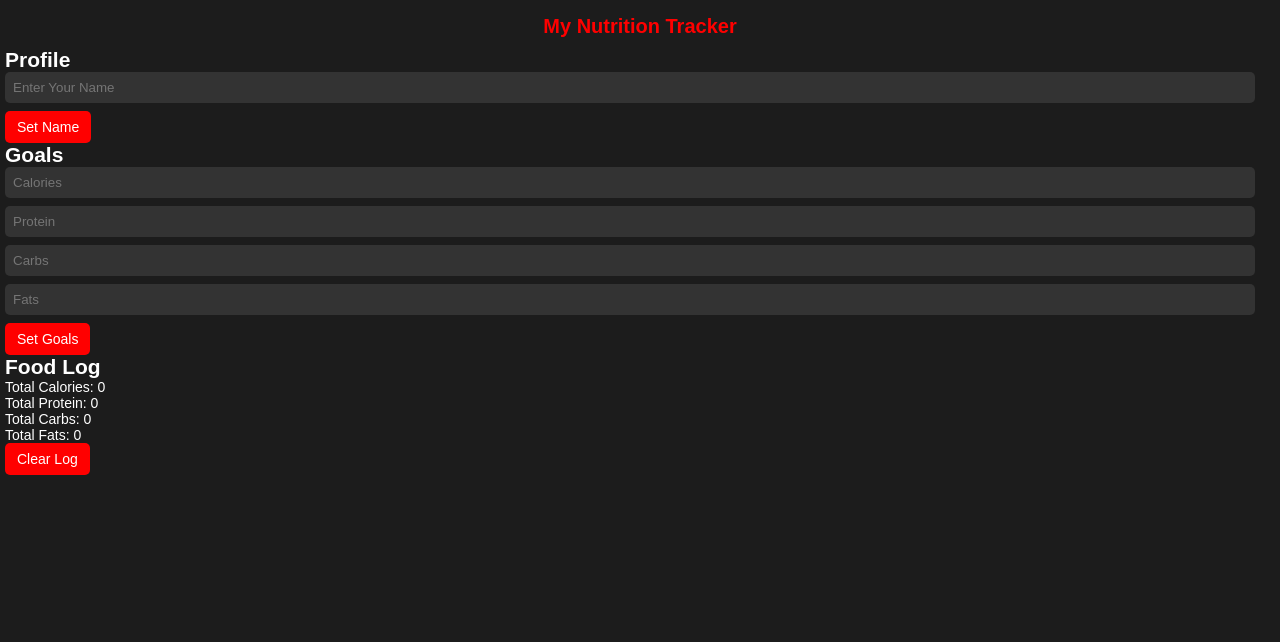
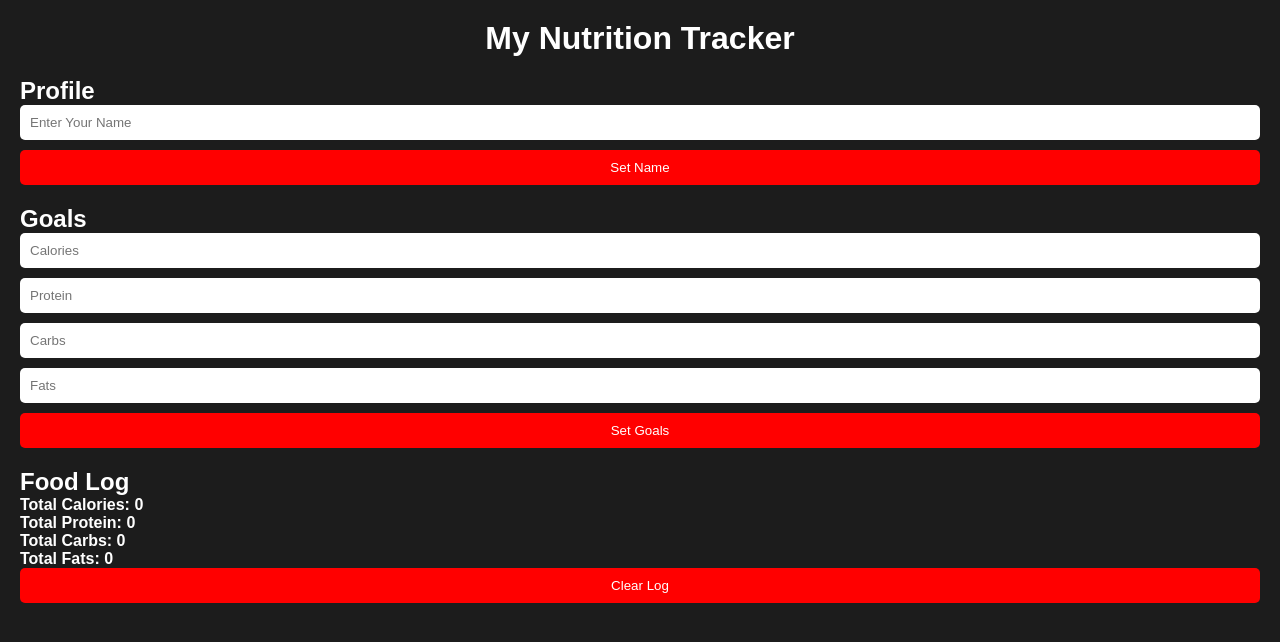
Before and after one commit to faddenpatrick/nutrition, a plain HTML site: page index.html in a window 1280 px wide. Drawn offline with Linux system fonts and the light colour scheme.

Commit message:
Update styles.css

```diff
--- a/styles.css
+++ b/styles.css
@@ -4,62 +4,54 @@ body, h1, h2, p, ul {
     padding: 0;
 }
 
-/* Viewport meta tag */
-/* Ensure it's added in the HTML file */
-
 /* Body background and font colors */
 body {
     background-color: #1c1c1c; /* Dark grey or black */
     color: #ffffff; /* White text */
     font-family: Arial, sans-serif;
-    padding: 5px; /* Decrease overall padding */
-    font-size: 14px; /* Reduce font size */
+    padding: 20px;
 }
 
 /* Header styles */
-h1 {
-    color: #ff0000; /* Red header */
+header {
     text-align: center;
-    font-size: 20px; /* Adjust header size */
-    margin: 10px 0; /* Reduce header margin */
+    margin-bottom: 20px;
 }
 
-/* Make input fields full width on smaller screens */
+/* Section styles */
+section {
+    margin-bottom: 20px;
+}
+
+/* Input and button styles */
 input[type="text"],
-input[type="number"] {
-    width: calc(100% - 20px); /* Adjust input width for smaller screens */
-    padding: 8px;
-    margin-bottom: 8px;
-    background-color: #333333;
-    color: #ffffff;
+input[type="number"],
+button {
+    display: block;
+    margin-bottom: 10px;
+    padding: 10px;
+    width: 100%;
     border: none;
     border-radius: 5px;
     box-sizing: border-box; /* Ensure padding doesn't add to width */
 }
 
-/* Adjust button size for smaller screens */
 button {
-    padding: 8px 12px; /* Slightly smaller button */
-    font-size: 14px; /* Adjust button font size */
     background-color: #ff0000; /* Red button */
-    color: #ffffff;
-    border: none;
-    border-radius: 5px;
+    color: #ffffff; /* White text */
     cursor: pointer;
 }
 
-/* Adjust margins and padding for mobile */
-.profile-summary,
-.food-list {
-    margin-top: 10px;
-    padding: 15px; /* Adjust padding for elements */
+button:hover {
+    opacity: 0.8;
 }
 
-/* Media query for adjusting styles on smaller screens */
-@media screen and (max-width: 600px) {
-    body {
-        font-size: 12px; /* Further reduce font size for smaller screens */
-    }
+/* Food log styles */
+#food-log {
+    list-style: none;
+}
 
-    /* Add more adjustments for smaller screens as needed */
+/* Total display styles */
+#totals {
+    font-weight: bold;
 }
```
